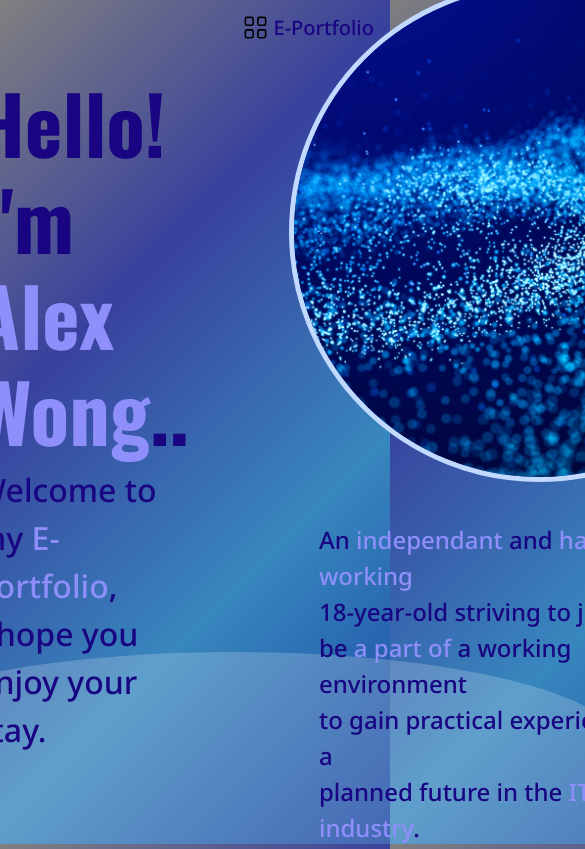
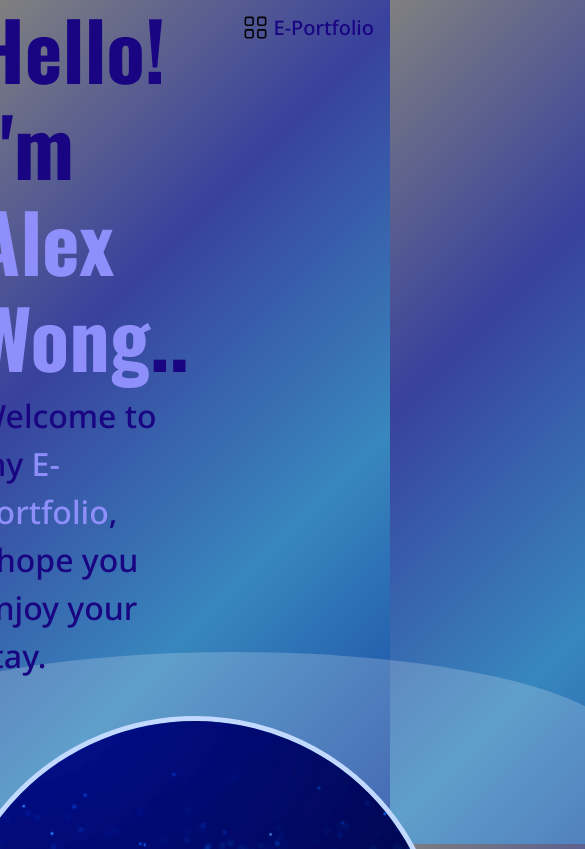
Before and after one commit to AlexWong007/E-CV-01-2024, a plain HTML site: page index.html in a window 390 px wide. Shown: the top 849 px of the page, 585 px wide, since content can reach past the window. Drawn offline with nearby package versions, Linux system fonts and the light colour scheme.

Commit message:
Add files via upload

```diff
--- a/style.css
+++ b/style.css
@@ -151,3 +151,20 @@ h1 {
     justify-content: space-evenly;
     align-items: left;
 }
+
+@media screen and (max-width: 1000px) {
+    #home {
+        display: flex;
+        flex-wrap: wrap;
+        gap: 20px;
+        margin-bottom: 750px;
+    }
+
+    #Title-area {
+        padding-right: 500px;
+    }
+
+    #Title-img {
+        padding-right: 200px;
+    }
+}
```
